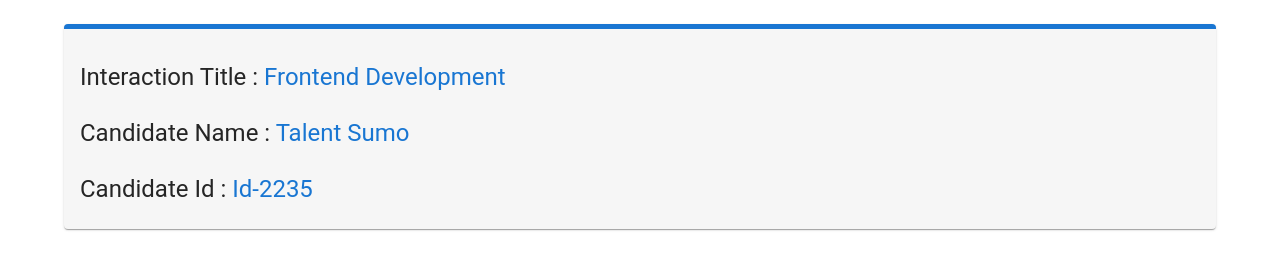
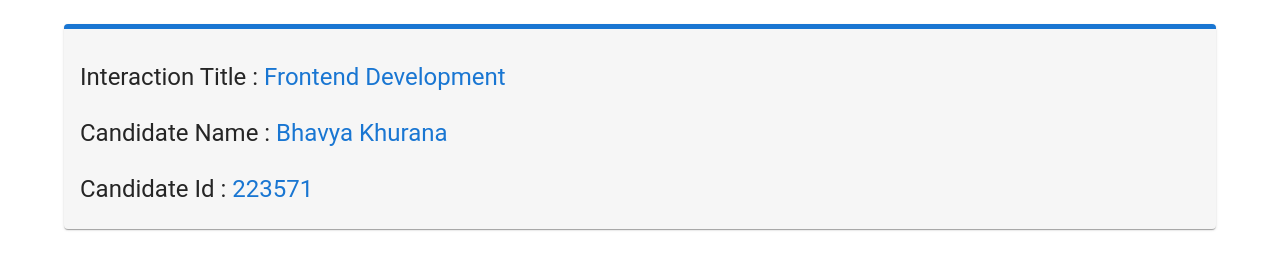
Before and after one commit to Talent-Sumo/CLOUD-COACH-New-UI, a React (Create React App) app: page /responses in a window 1280 px wide. Shown: the top 253 px of the page. Built offline with nearby package versions, Linux system fonts and the light colour scheme.

Commit message:
Change static dummy data to static real data

```diff
--- a/src/Components/ViewResponses/Responses/index.jsx
+++ b/src/Components/ViewResponses/Responses/index.jsx
@@ -50,8 +50,8 @@ const Responses = () => {
                     <Card sx={{ backgroundColor: "#f6f6f6", borderTop: '5px solid #1976d2' }}>
                         <CardContent>
                             <Typography mt={2} mb={3} variant="h5">Interaction Title : <span style={{ color: "#1976d2" }}>Frontend Development</span></Typography>
-                            <Typography mb={3} variant="h5">Candidate Name : <span style={{ color: "#1976d2" }}>Talent Sumo</span></Typography>
-                            <Typography variant="h5">Candidate Id : <span style={{ color: "#1976d2" }}>Id-2235</span></Typography>
+                            <Typography mb={3} variant="h5">Candidate Name : <span style={{ color: "#1976d2" }}>Bhavya Khurana</span></Typography>
+                            <Typography variant="h5">Candidate Id : <span style={{ color: "#1976d2" }}>223571</span></Typography>
                         </CardContent>
                     </Card>
                 </Box>
--- a/src/Components/ViewResponses/index.jsx
+++ b/src/Components/ViewResponses/index.jsx
@@ -52,12 +52,12 @@ const ViewResponse = () => {
     ];
 
     const ViewResponseData = [
-        { candidateID: "1", name: "Bhavya", interactionID: "123456" },
-        { candidateID: "2", name: "Varun", interactionID: "678945" },
-        { candidateID: "3", name: "Ayush", interactionID: "123456" },
-        { candidateID: "4", name: "Ram", interactionID: "123456" },
-        { candidateID: "5", name: "John", interactionID: "123456" },
-        { candidateID: "6", name: "Rahul", interactionID: "123456" },
+        { candidateID: "185235", name: "Bhavya", interactionID: "789156" },
+        { candidateID: "289123", name: "Varun", interactionID: "678945" },
+        { candidateID: "789523", name: "Ayush", interactionID: "312368" },
+        { candidateID: "436589", name: "Ram", interactionID: "159876" },
+        { candidateID: "562895", name: "John", interactionID: "248963" },
+        { candidateID: "654636", name: "Rahul", interactionID: "476589" },
     ]
 
     const navigate = useNavigate();
```
